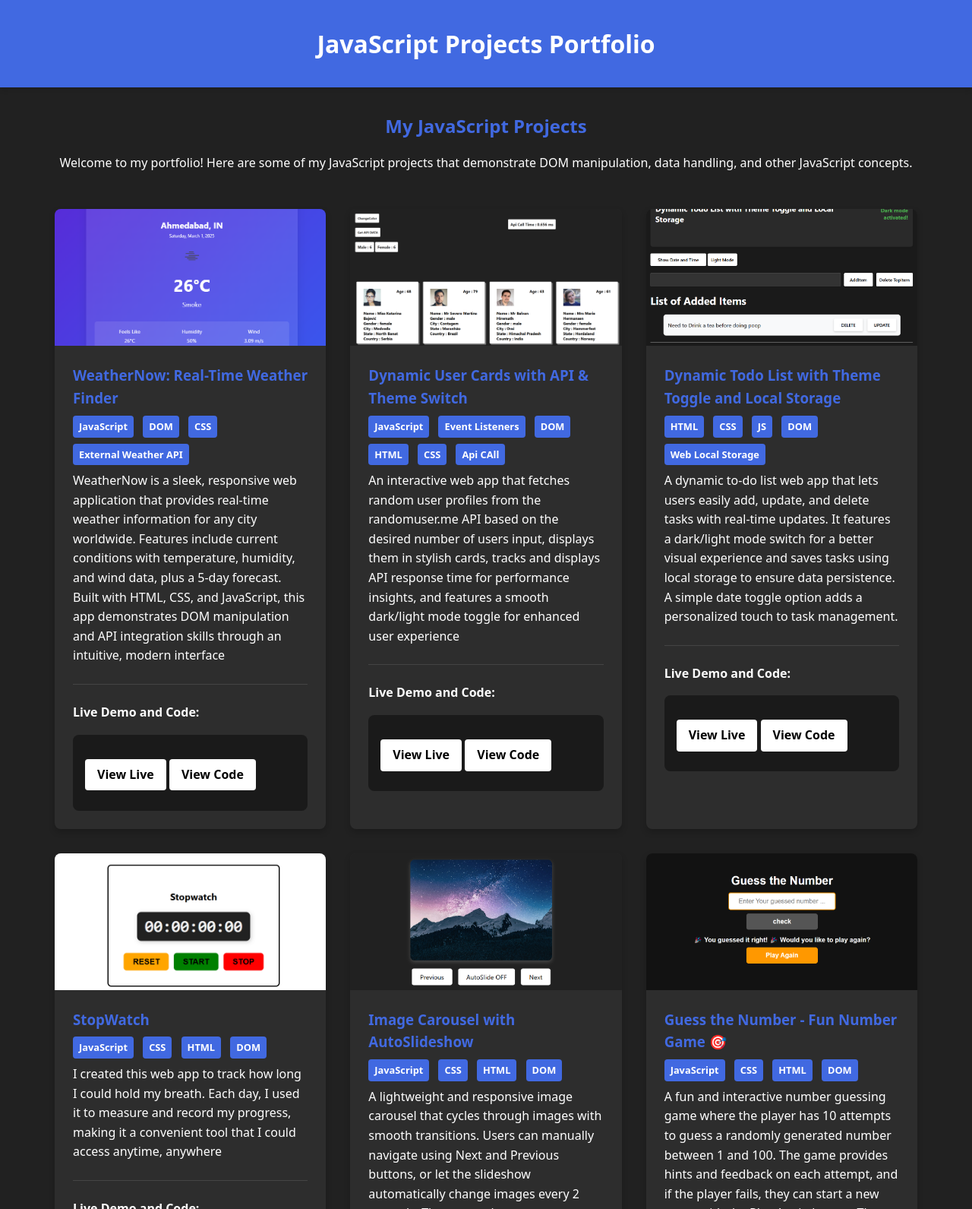
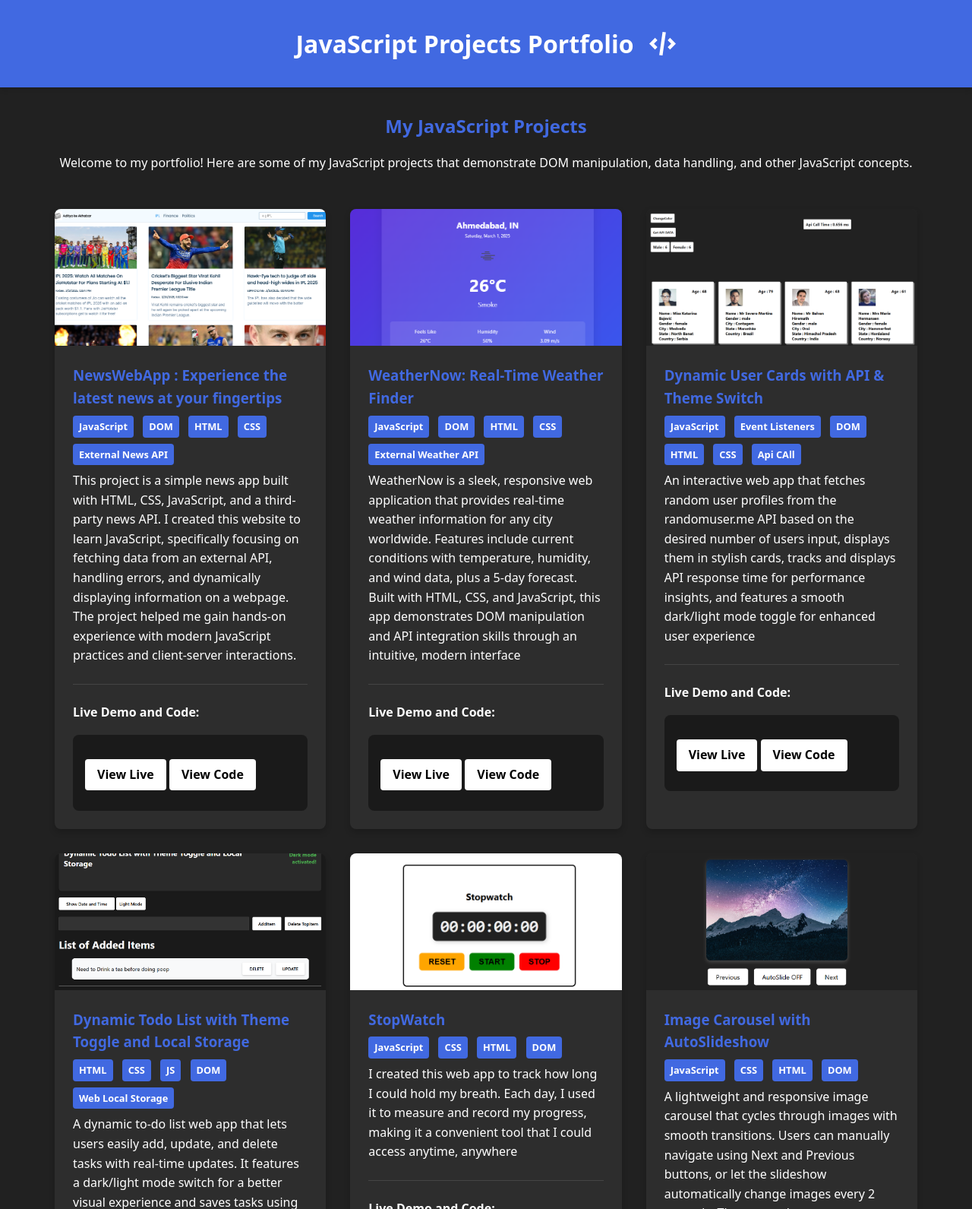
Before and after one commit to AdityaK0/JavaScript-Projects, a website: page index.html in a window 1280 px wide. Shown: the top 1591 px of the page at 76% size. Drawn offline with Linux system fonts and the light colour scheme.

Commit message:
Add NewsWebApp

```diff
--- a/index.html
+++ b/index.html
@@ -32,6 +32,10 @@
             text-align: center;
             background-color: var(--secondary-color);
             box-shadow: 0 4px 6px rgba(0, 0, 0, 0.1);
+            display: flex;
+            justify-content: center;
+            align-items: center;
+            gap: 1.3rem;
         }
 
         .container {
@@ -217,16 +221,46 @@
 </head>
 <body>
     <header>
-        <h1>JavaScript Projects Portfolio</h1>
+        <h1>JavaScript Projects Portfolio </h1>
+        <svg width="35px" height="35px" viewBox="0 0 16 16" fill="none" xmlns="http://www.w3.org/2000/svg">
+            <path d="M8.01005 0.858582L6.01005 14.8586L7.98995 15.1414L9.98995 1.14142L8.01005 0.858582Z" fill="#ffffff"/>
+            <path d="M12.5 11.5L11.0858 10.0858L13.1716 8L11.0858 5.91422L12.5 4.5L16 8L12.5 11.5Z" fill="#ffffff"/>
+            <path d="M2.82843 8L4.91421 10.0858L3.5 11.5L0 8L3.5 4.5L4.91421 5.91422L2.82843 8Z" fill="#ffffff"/>
+        </svg>
     </header>
 
     <div class="container">
         <section class="intro">
-            <h2>My JavaScript Projects</h2>
+            <h2>My JavaScript Projects
+</h2>
             <p>Welcome to my portfolio! Here are some of my JavaScript projects that demonstrate DOM manipulation, data handling, and other JavaScript concepts.</p>
         </section>
 
         <section class="projects-grid">
+            <div class="project-card">
+                <div class="card-img">
+                    <img src="./apiFetch/newsapp.png" alt="DOM Manipulation Project">
+                </div>
+                <div class="card-content">
+                    <h3>NewsWebApp : Experience the latest news at your fingertips</h3>
+                    <div>
+                        <span class="tag">JavaScript</span>
+                        <span class="tag">DOM</span>
+                        <span class="tag">HTML</span>
+                        <span class="tag">CSS</span>
+                        <span class="tag">External News API</span>
+                    </div>
+                    <p>This project is a simple news app built with HTML, CSS, JavaScript, and a third-party news API. I created this website to learn JavaScript, specifically focusing on fetching data from an external API, handling errors, and dynamically displaying information on a webpage. The project helped me gain hands-on experience with modern JavaScript practices and client-server interactions.</p>
+                    <div class="live-demo" >
+                        <h4>Live Demo and Code:</h4>
+                        <div class="demo-container">
+                                <a href="https://newswebapp-gilt.vercel.app/" class="btn" target="_blank">View Live</a>
+                                <a href="https://github.com/AdityaK0/NewsWebsite-Using-API" class="btn">View Code</a>
+
+                        </div>
+                    </div>
+                </div>
+            </div>
             <div class="project-card">
                 <div class="card-img">
                     <img src="./weatherAPI/weather.png" alt="DOM Manipulation Project">
@@ -236,6 +270,7 @@
                     <div>
                         <span class="tag">JavaScript</span>
                         <span class="tag">DOM</span>
+                        <span class="tag">HTML</span>
                         <span class="tag">CSS</span>
                         <span class="tag">External Weather API</span>
                     </div>
```
Also changed, not shown: apiFetch/newsapp.png (added).
